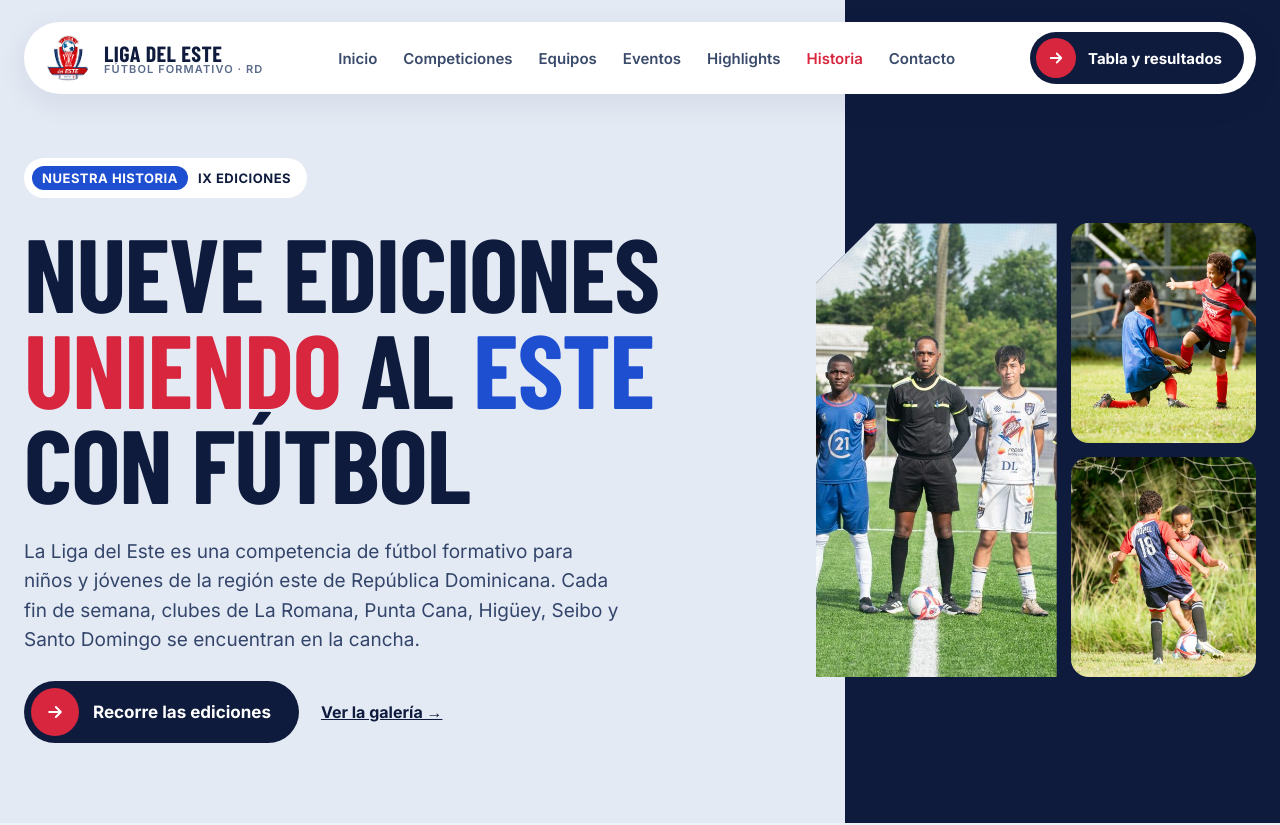
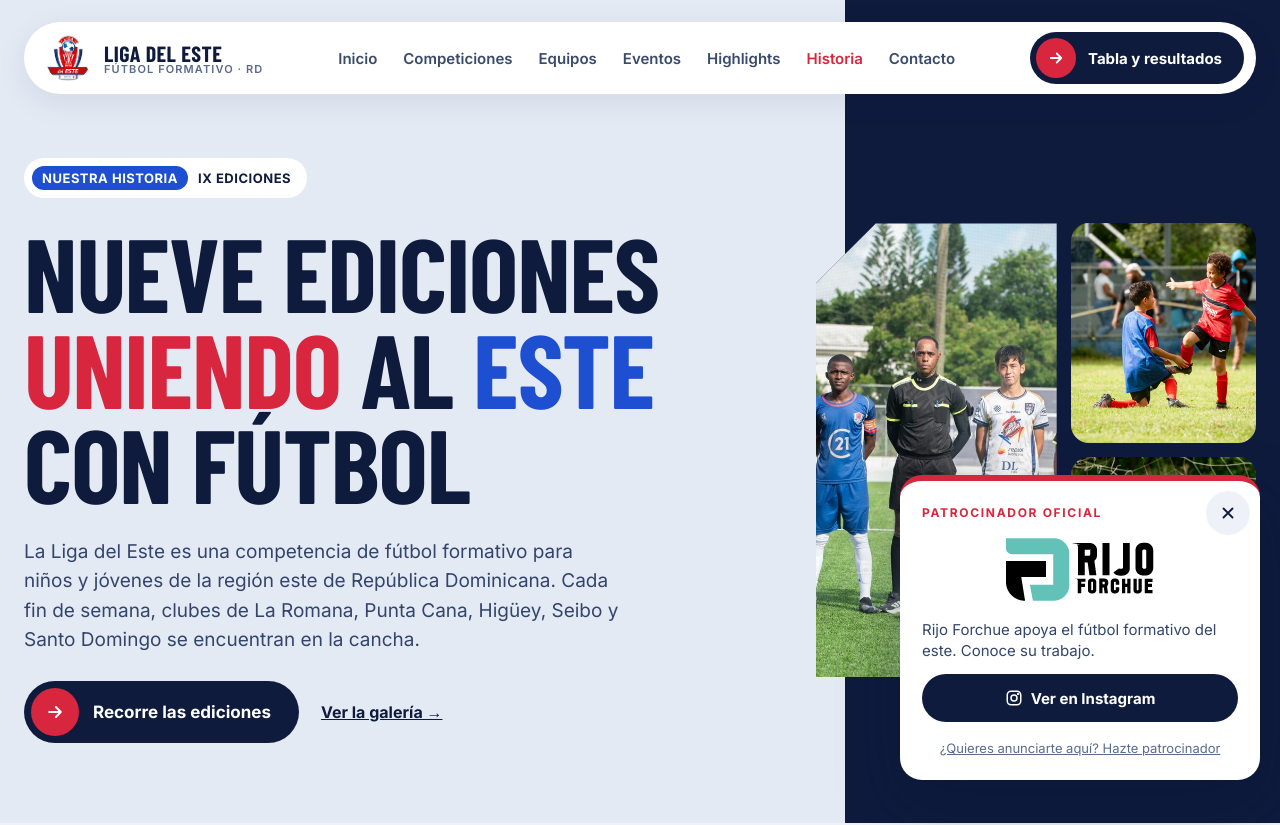
Before and after one commit to RIJOESLRD/liga-del-este-pruebas, a plain HTML site: page historia.html in a window 1280 px wide. Shown: the top 825 px of the page. Drawn offline with nearby package versions, Linux system fonts and the light colour scheme; a web font is replaced by a local one.

Commit message:
Pop-up de patrocinador o Instagram
- Tarjeta abajo a los 9 segundos (o al bajar por la página), una vez cada 3 días.
- Si hay patrocinador activo (POPUP.sponsor en data.js) sale su anuncio con enlace a su
  Instagram; si no, la invitación al Instagram de la liga. Ambas con "Hazte patrocinador".
- Los formularios se crean al tocarlos, para que funcionen desde el pop-up en cualquier página.
- El logo de Rijo Forchue en patrocinadores enlaza a su Instagram.

Co-Authored-By: Claude Opus 5.5 <noreply@anthropic.com>
Claude-Session: https://claude.ai/code/session_01NbuyHpCiohMBr277cLK5eQ

```diff
--- a/css/styles.css
+++ b/css/styles.css
@@ -1155,3 +1155,57 @@ mark.todo { background: #FFF1B8; color: #5C4400; border-radius: 4px; padding: 0
 .nl-done { background: #E7F7EE; border: 1px solid #9ED9B5; color: #0C5A2E; border-radius: 16px; padding: 18px 20px; display: flex; flex-direction: column; gap: 4px; line-height: 1.45; }
 .nl-skip { align-self: center; background: none; border: none; color: var(--muted); font: inherit; font-size: 14px; text-decoration: underline; cursor: pointer; padding: 10px; }
 .nl-skip:hover { color: var(--navy); }
+
+/* =========================================================
+   Pop-up (tarjeta abajo, no tapa la página)
+   ========================================================= */
+.popup {
+  position: fixed;
+  z-index: 50;
+  right: max(20px, env(safe-area-inset-right, 0px));
+  bottom: max(20px, env(safe-area-inset-bottom, 0px));
+  width: min(360px, calc(100vw - 40px));
+  background: var(--white);
+  color: var(--navy);
+  border-radius: 22px;
+  box-shadow: 0 24px 60px rgba(11, 21, 48, .35);
+  padding: 24px 22px 18px;
+  display: flex;
+  flex-direction: column;
+  gap: 12px;
+  opacity: 0;
+  transform: translateY(24px);
+  transition: opacity .25s, transform .25s;
+}
+.popup.is-in { opacity: 1; transform: none; }
+.popup--patrocinador { border-top: 6px solid var(--red); }
+.popup--instagram { border-top: 6px solid var(--blue); }
+.popup__close {
+  position: absolute;
+  top: 10px; right: 10px;
+  width: 44px; height: 44px;
+  border-radius: 50%;
+  border: none;
+  background: var(--bg);
+  color: var(--navy);
+  display: flex;
+  align-items: center;
+  justify-content: center;
+  cursor: pointer;
+}
+.popup__close:focus-visible, .popup__link:focus-visible { outline: 3px solid var(--blue); outline-offset: 2px; }
+.popup__kicker { font-size: 12px; font-weight: 700; letter-spacing: .14em; color: var(--red); padding-right: 48px; }
+.popup__head { display: flex; align-items: center; gap: 12px; padding-right: 48px; }
+.popup__logo--league { width: 48px; height: 48px; border-radius: 50%; background: var(--white); box-shadow: 0 0 0 1px var(--line); display: flex; align-items: center; justify-content: center; overflow: hidden; flex-shrink: 0; }
+.popup__logo--league img { width: 90%; height: 90%; object-fit: contain; }
+.popup__logo--sponsor { display: flex; justify-content: center; padding: 6px 0; }
+.popup__logo--sponsor img { max-height: 76px; max-width: 220px; object-fit: contain; }
+.popup__title { margin: 0; font-family: var(--font-display); font-weight: 800; font-size: 30px; line-height: 1; text-transform: uppercase; }
+.popup__text { margin: 0; color: var(--ink-2); line-height: 1.45; font-size: 15px; }
+.popup__cta { justify-content: center; gap: 8px; min-height: 48px; }
+.popup__link { background: none; border: none; font: inherit; font-size: 13px; color: var(--muted); text-decoration: underline; cursor: pointer; padding: 6px; align-self: center; }
+.popup__link:hover { color: var(--navy); }
+@media (max-width: 560px) {
+  .popup { left: max(12px, env(safe-area-inset-left, 0px)); right: max(12px, env(safe-area-inset-right, 0px)); bottom: max(12px, env(safe-area-inset-bottom, 0px)); width: auto; }
+}
+@media (prefers-reduced-motion: reduce) { .popup { transition: none; } }
--- a/js/app.js
+++ b/js/app.js
@@ -8,6 +8,7 @@ import {
 import { initForms, waLink } from './forms.js';
 import { openShare } from './share.js';
 import { initNewsletter, requireSubscription } from './newsletter.js';
+import { initPopup } from './popup.js';
 
 const L = await loadLeague();
 const team = (id) => L.teams[id] || { name: 'Por definir', ini: '?', color: '#94A3B8', logo: '' };
@@ -478,3 +479,4 @@ bindWhatsappLinks();
 bindConfigLinks();
 initForms();
 initNewsletter(clubs(L).map((c) => c.name));
+initPopup(LEAGUE_LOGO || L.leagueLogo);
--- a/js/data.js
+++ b/js/data.js
@@ -160,8 +160,36 @@ export const CLUBS = ['rrp', 'efa', 'dsu', 'dsd', 'spa', 'rfc', 'gar', 'ray', 'r
    ========================================================= */
 export const SPONSORS = [
   // { name: 'Nombre de la marca', logo: 'logos/patrocinadores/marca.png', url: 'https://www.marca.com' },
-  { name: 'Rijo Forchue', logo: 'logos/patrocinadores/rijo-forchue.png', url: '' },
+  { name: 'Rijo Forchue', logo: 'logos/patrocinadores/rijo-forchue.png', url: 'https://www.instagram.com/rijoforchuestudio/' },
 ];
+
+/* =========================================================
+   POP-UP (ventana que aparece una vez cada pocos días)
+   - Si hay un patrocinador activo (active: true y dentro de las fechas "desde"/"hasta",
+     si se ponen), sale su anuncio. Si no, sale la invitación al Instagram de la liga.
+   - Para apagar el pop-up del todo: enabled: false
+   - Fechas en formato 'AAAA-MM-DD'. Vacías = sin límite.
+   ========================================================= */
+export const POPUP = {
+  enabled: true,
+  delaySeconds: 9,      // segundos antes de aparecer
+  everyDays: 3,         // no vuelve a salir a la misma persona antes de estos días
+  sponsor: {
+    active: true,
+    name: 'Rijo Forchue',
+    logo: 'logos/patrocinadores/rijo-forchue.png',
+    text: 'Rijo Forchue apoya el fútbol formativo del este. Conoce su trabajo.',
+    button: 'Ver en Instagram',
+    url: 'https://www.instagram.com/rijoforchuestudio/',
+    desde: '',
+    hasta: ''
+  },
+  instagram: {
+    title: 'Síguenos en Instagram',
+    text: 'Resultados, fotos y videos de cada jornada en @ligadeleste_rd.',
+    button: 'Seguir en Instagram'
+  }
+};
 
 /* =========================================================
    CONTACTO DE LA LIGA
--- a/js/forms.js
+++ b/js/forms.js
@@ -152,10 +152,11 @@ function buildMessage(cfg, vals) {
 
 /* ---------- Arranque ---------- */
 
-export function initForms() {
-  const keys = [...new Set([...document.querySelectorAll('[data-form]')].map((el) => el.dataset.form))]
-    .filter((k) => FORMS[k]);
-  for (const key of keys) {
+// Crea la ventana del formulario la primera vez que se pide (sirve también para
+// botones que aparecen después, como el del pop-up).
+function ensureFormDialog(key) {
+  const existing = document.getElementById(`form-${key}`);
+  if (existing) return existing;
   const cfg = FORMS[key];
   document.body.insertAdjacentHTML('beforeend', dialogHTML(key, cfg));
   const dlg = document.getElementById(`form-${key}`);
@@ -196,18 +197,25 @@ export function initForms() {
     form.hidden = true;
     done.hidden = false;
   });
+  return dlg;
 }
 
+export function openForm(key) {
+  if (!FORMS[key]) return;
+  const dlg = ensureFormDialog(key);
+  dlg.querySelector('form').hidden = false;
+  dlg.querySelector('.form-dialog__done').hidden = true;
+  dlg.querySelector('.form-dialog__error').hidden = true;
+  if (!dlg.open) dlg.showModal();
+  const first = dlg.querySelector('input, textarea');
+  if (first) first.focus();
+}
+
+export function initForms() {
   document.addEventListener('click', (e) => {
     const trigger = e.target.closest('[data-form]');
     if (!trigger || !FORMS[trigger.dataset.form]) return;
     e.preventDefault();
-    const dlg = document.getElementById(`form-${trigger.dataset.form}`);
-    dlg.querySelector('form').hidden = false;
-    dlg.querySelector('.form-dialog__done').hidden = true;
-    dlg.querySelector('.form-dialog__error').hidden = true;
-    dlg.showModal();
-    const first = dlg.querySelector('input, textarea');
-    if (first) first.focus();
+    openForm(trigger.dataset.form);
   });
 }
--- /dev/null
+++ b/js/popup.js
@@ -0,0 +1,85 @@
+// Pop-up: una tarjeta que aparece abajo (no tapa la página) a los pocos segundos,
+// una vez cada POPUP.everyDays días por persona.
+// Muestra el anuncio del patrocinador activo o, si no hay, la invitación al Instagram de la liga.
+
+import { POPUP, SOCIAL } from './data.js';
+
+const esc = (s) => String(s).replace(/[&<>"']/g, (c) => ({
+  '&': '&amp;', '<': '&lt;', '>': '&gt;', '"': '&quot;', "'": '&#39;'
+}[c]));
+
+const KEY = 'lde-popup-visto';
+const ICON_X = '<svg width="18" height="18" viewBox="0 0 24 24" fill="none" stroke="currentColor" stroke-width="2.4" stroke-linecap="round" aria-hidden="true"><path d="M6 6l12 12M18 6L6 18"></path></svg>';
+const ICON_IG = '<svg width="18" height="18" viewBox="0 0 24 24" fill="none" stroke="currentColor" stroke-width="2" stroke-linecap="round" stroke-linejoin="round" aria-hidden="true"><rect x="3" y="3" width="18" height="18" rx="5"></rect><circle cx="12" cy="12" r="4"></circle><circle cx="17.5" cy="6.5" r=".6" fill="currentColor"></circle></svg>';
+
+const today = () => new Date().toISOString().slice(0, 10);
+
+function sponsorIsActive(s) {
+  if (!s || !s.active || !s.url) return false;
+  const d = today();
+  return (!s.desde || d >= s.desde) && (!s.hasta || d <= s.hasta);
+}
+
+function recentlySeen() {
+  try {
+    const t = Number(localStorage.getItem(KEY) || 0);
+    return t && (Date.now() - t) < POPUP.everyDays * 86400000;
+  } catch (e) { return false; }
+}
+function markSeen() { try { localStorage.setItem(KEY, String(Date.now())); } catch (e) { /* sin almacenamiento */ } }
+
+function cardHTML(leagueLogo) {
+  const s = POPUP.sponsor;
+  if (sponsorIsActive(s)) {
+    return {
+      kind: 'patrocinador',
+      html: `<span class="popup__kicker">PATROCINADOR OFICIAL</span>
+        <div class="popup__logo popup__logo--sponsor"><img src="${esc(s.logo)}" alt="${esc(s.name)}"></div>
+        <p class="popup__text">${esc(s.text)}</p>
+        <a class="btn btn--dark btn--plain popup__cta" href="${esc(s.url)}" target="_blank" rel="noopener">${ICON_IG} ${esc(s.button)}</a>
+        <button type="button" class="popup__link" data-form="patrocinio">¿Quieres anunciarte aquí? Hazte patrocinador</button>`
+    };
+  }
+  if (!SOCIAL.instagram) return null;
+  const ig = POPUP.instagram;
+  return {
+    kind: 'instagram',
+    html: `<div class="popup__head">
+        ${leagueLogo ? `<span class="popup__logo popup__logo--league"><img src="${esc(leagueLogo)}" alt=""></span>` : ''}
+        <span class="popup__kicker">LIGA DEL ESTE</span>
+      </div>
+      <p class="popup__title">${esc(ig.title)}</p>
+      <p class="popup__text">${esc(ig.text)}</p>
+      <a class="btn btn--red btn--plain popup__cta" href="${esc(SOCIAL.instagram)}" target="_blank" rel="noopener">${ICON_IG} ${esc(ig.button)}</a>
+      <button type="button" class="popup__link" data-form="patrocinio">¿Quieres anunciarte aquí? Hazte patrocinador</button>`
+  };
+}
+
+function show(leagueLogo) {
+  // No interrumpir si hay otra ventana abierta (un formulario, una foto, una imagen).
+  if (document.querySelector('dialog[open]')) { setTimeout(() => show(leagueLogo), 4000); return; }
+  const card = cardHTML(leagueLogo);
+  if (!card) return;
+  document.body.insertAdjacentHTML('beforeend', `<aside class="popup popup--${card.kind}" role="dialog" aria-label="${card.kind === 'patrocinador' ? 'Patrocinador oficial' : 'Instagram de la liga'}">
+    <button type="button" class="popup__close" aria-label="Cerrar">${ICON_X}</button>
+    ${card.html}
+  </aside>`);
+  const el = document.querySelector('.popup');
+  markSeen();
+  const close = () => { el.classList.remove('is-in'); setTimeout(() => el.remove(), 250); document.removeEventListener('keydown', onKey); };
+  const onKey = (e) => { if (e.key === 'Escape') close(); };
+  el.querySelector('.popup__close').addEventListener('click', close);
+  el.querySelectorAll('a, [data-form]').forEach((a) => a.addEventListener('click', () => setTimeout(close, 100)));
+  document.addEventListener('keydown', onKey);
+  requestAnimationFrame(() => el.classList.add('is-in'));
+}
+
+export function initPopup(leagueLogo) {
+  if (!POPUP.enabled || recentlySeen()) return;
+  if (/privacidad/.test(location.pathname)) return;
+  let done = false;
+  const go = () => { if (done) return; done = true; window.removeEventListener('scroll', onScroll); show(leagueLogo); };
+  const onScroll = () => { if (window.scrollY > 900) go(); };
+  window.addEventListener('scroll', onScroll, { passive: true });
+  setTimeout(go, POPUP.delaySeconds * 1000);
+}
```
Lines whose indentation alone changed are shown as unchanged.
